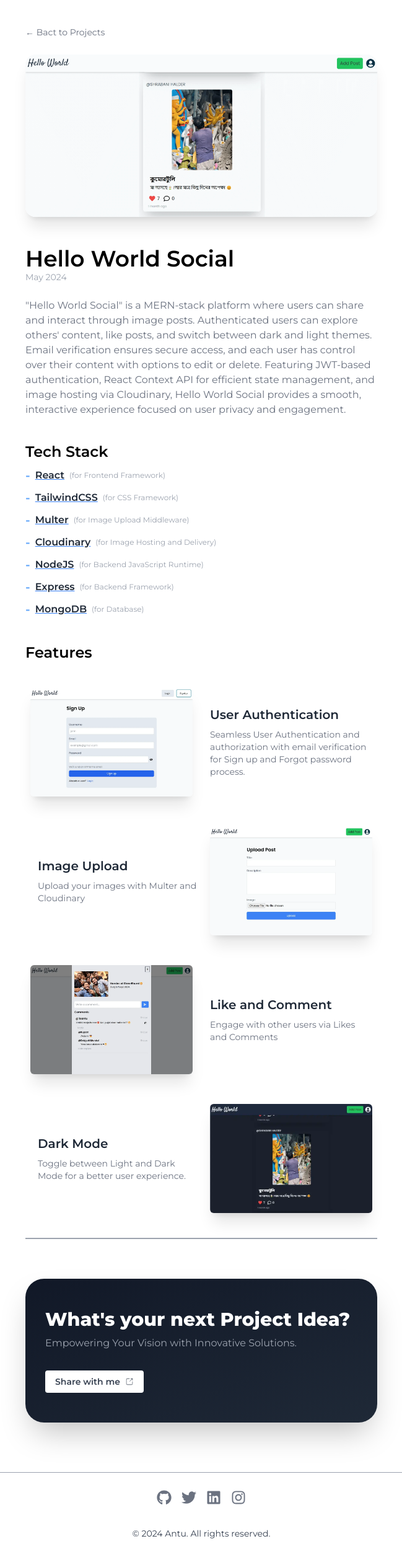
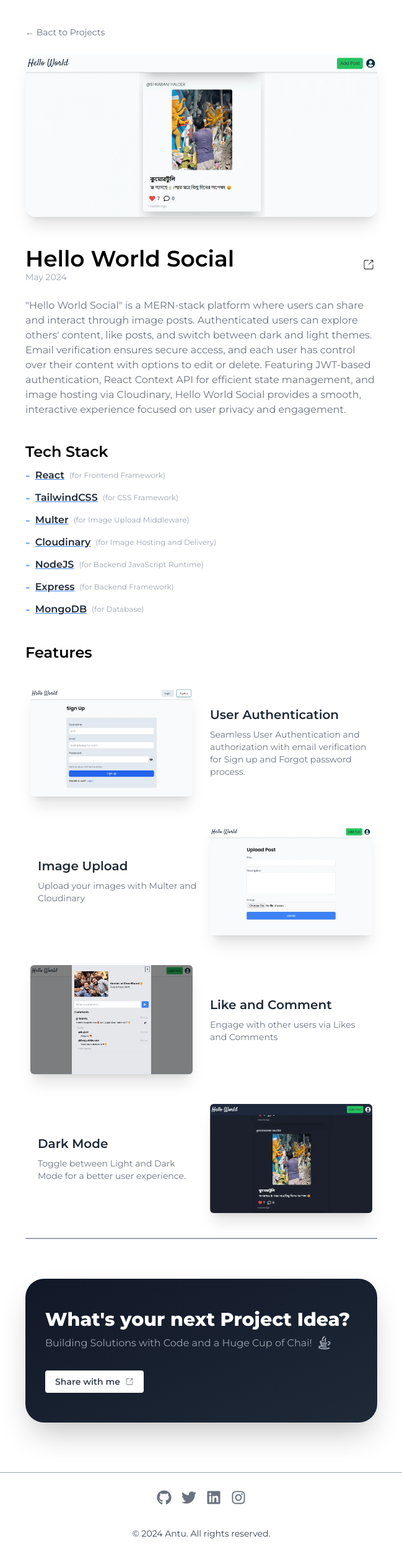
Before and after one commit to itsantu/portfolio, a React (Vite) app: page /projects/1 in a window 1280 px wide. Shown: the top 2520 px of the page at 62% size, without its empty margins (315-964 px from the left). Built offline with nearby package versions, Linux system fonts and the light colour scheme.

Commit message:
project section ui fix

```diff
--- a/src/components/ImageContainer/ImageContainer.jsx
+++ b/src/components/ImageContainer/ImageContainer.jsx
@@ -24,7 +24,7 @@ const ImageContainer = ({ projectDesc }) => {
         <img
           className="w-full md:w-2/5 h-auto max-w-full object-cover border-[5px] shadow-2xl rounded-2xl hover:scale-105 duration-300"
           src={primaryImage}
-          alt="alt text goes here"
+          alt="Primary Image"
         />
 
         <div className="w-full md:w-1/2 mt-4 md:mt-0 md:ml-4 p-2 md:p-4">
--- /dev/null
+++ b/src/components/ProjectPage/ProjectDiscuss.jsx
@@ -0,0 +1,35 @@
+import React from "react";
+import { CiShare1 } from "react-icons/ci";
+import { Link } from "react-router-dom";
+import { RiJavaLine } from "react-icons/ri";
+
+const ProjectDiscuss = () => {
+  return (
+    <div className="w-full py-6 my-6 md:py-10">
+      <div className="w-full bg-gradient-to-br from-gray-900 to-gray-800 shadow-2xl py-12 px-8 rounded-[30px]">
+        <h2 className="text-white text-3xl font-extrabold mb-2">
+          What's your next Project Idea?
+        </h2>
+        <p className="text-base text-gray-400 mb-8 md:inline-flex items-center gap-2">
+          Building Solutions with Code and a Huge Cup of Chai!
+          <span className="text-2xl">
+            <RiJavaLine />
+          </span>
+        </p>
+        <Link
+          to="/contact"
+          className="inline-flex items-center gap-2 text-gray-300"
+        >
+          <button className="flex items-center gap-2 px-4 py-2 bg-white text-gray-700 text-sm font-semibold rounded hover:bg-gray-300 duration-150 ease-in">
+            Share with me
+            <span>
+              <CiShare1 />
+            </span>
+          </button>
+        </Link>
+      </div>
+    </div>
+  );
+};
+
+export default ProjectDiscuss;
--- a/src/pages/ProjectView.jsx
+++ b/src/pages/ProjectView.jsx
@@ -1,12 +1,13 @@
 import React, { useEffect } from "react";
 import { ProjectList } from "../constants";
 import { CiShare1 } from "react-icons/ci";
-import { Link, useParams } from "react-router-dom";
+import { useParams } from "react-router-dom";
 import Features from "../components/ProjectPage/Features";
 import TechStack from "../components/ProjectPage/TechStack";
 import ScrollToTop from "../components/ScrollToTop";
 import { LazyLoadImage } from "react-lazy-load-image-component";
-import 'react-lazy-load-image-component/src/effects/blur.css';
+import "react-lazy-load-image-component/src/effects/blur.css";
+import ProjectDiscuss from "../components/ProjectPage/ProjectDiscuss";
 
 const ProjectView = () => {
   const { projectId } = useParams();
@@ -16,6 +17,7 @@ const ProjectView = () => {
     date,
     secondaryImage,
     description,
+    liveLink,
     githubLink,
     techStack,
     features,
@@ -23,7 +25,7 @@ const ProjectView = () => {
 
   return (
     <>
-    <ScrollToTop/>
+      <ScrollToTop />
       <section>
         <div className="w-full md:w-4/5 lg:w-2/3 max-w-[600px] mx-auto py-4 px-4">
           <div className="my-6 ">
@@ -42,9 +44,16 @@ const ProjectView = () => {
               className="w-full rounded-2xl shadow-xl"
             />
           </div>
-          <div className="mb-6">
-            <h1 className="text-4xl font-semibold">{name}</h1>
-            <p className="text-sm text-gray-400">{date}</p>
+          <div className="mb-6 flex justify-between items-center">
+            <div>
+              <h1 className="text-4xl font-semibold">{name}</h1>
+              <p className="text-sm text-gray-400">{date}</p>
+            </div>
+            <div className="hover:bg-gray-300 p-1 rounded-full duration-100">
+              <a href={liveLink} target="_blank" rel="noreferrer" className="text-xl ">
+                <CiShare1 />
+              </a>
+            </div>
           </div>
 
           <div className="mb-10">
@@ -57,27 +66,7 @@ const ProjectView = () => {
 
           <hr className="w-full border-t-2 border-gray-400 mt-8 mb-4" />
 
-          <div className="w-full py-6 px-4 my-6 md:py-10 md:px-0">
-            <div className="w-full bg-gradient-to-br from-gray-900 to-gray-800 shadow-2xl py-12 px-8 rounded-[30px]">
-              <h2 className="text-white text-3xl font-extrabold mb-2">
-                What's your next Project Idea?
-              </h2>
-              <p className="text-base text-gray-400 mb-8">
-                Empowering Your Vision with Innovative Solutions.
-              </p>
-              <Link
-                to="/contact"
-                className="inline-flex items-center gap-2 text-gray-300"
-              >
-                <button className="flex items-center gap-2 px-4 py-2 bg-white text-gray-700 text-sm font-semibold rounded hover:bg-gray-300 duration-150 ease-in">
-                  Share with me
-                  <span>
-                    <CiShare1 />
-                  </span>
-                </button>
-              </Link>
-            </div>
-          </div>
+          <ProjectDiscuss />
         </div>
       </section>
     </>
--- a/src/sections/Contact.jsx
+++ b/src/sections/Contact.jsx
@@ -88,7 +88,7 @@ const Contact = () => {
         <motion.div
           initial={{ opacity: 0, x: 50 }}
           whileInView={{ opacity: 1, x: 0 }}
-          transition={{ duration: 0.6, delay: 0.7 }}
+          transition={{ duration: 0.6, delay: 0.5 }}
           className="w-full max-w-lg"
         >
           <form onSubmit={handleSubmit}>
--- a/src/sections/Projects.jsx
+++ b/src/sections/Projects.jsx
@@ -12,7 +12,7 @@ const Projects = () => {
   const x = useTransform(scrollYProgress, [0,0.1, 1], ["0%","0%", "-105%"]);
 
   return (
-    <div className="h-[400vh]" ref={targetRef} id="works">
+    <div className="h-[150vh] md:h-[350vh] " ref={targetRef} id="works">
       <div className="h-screen sticky top-0 flex flex-col pt-16 md:pt-12 overflow-hidden">
         <h1 className="text-4xl text-center font-semibold text-gray-800 mb-4">
           Projects
```
